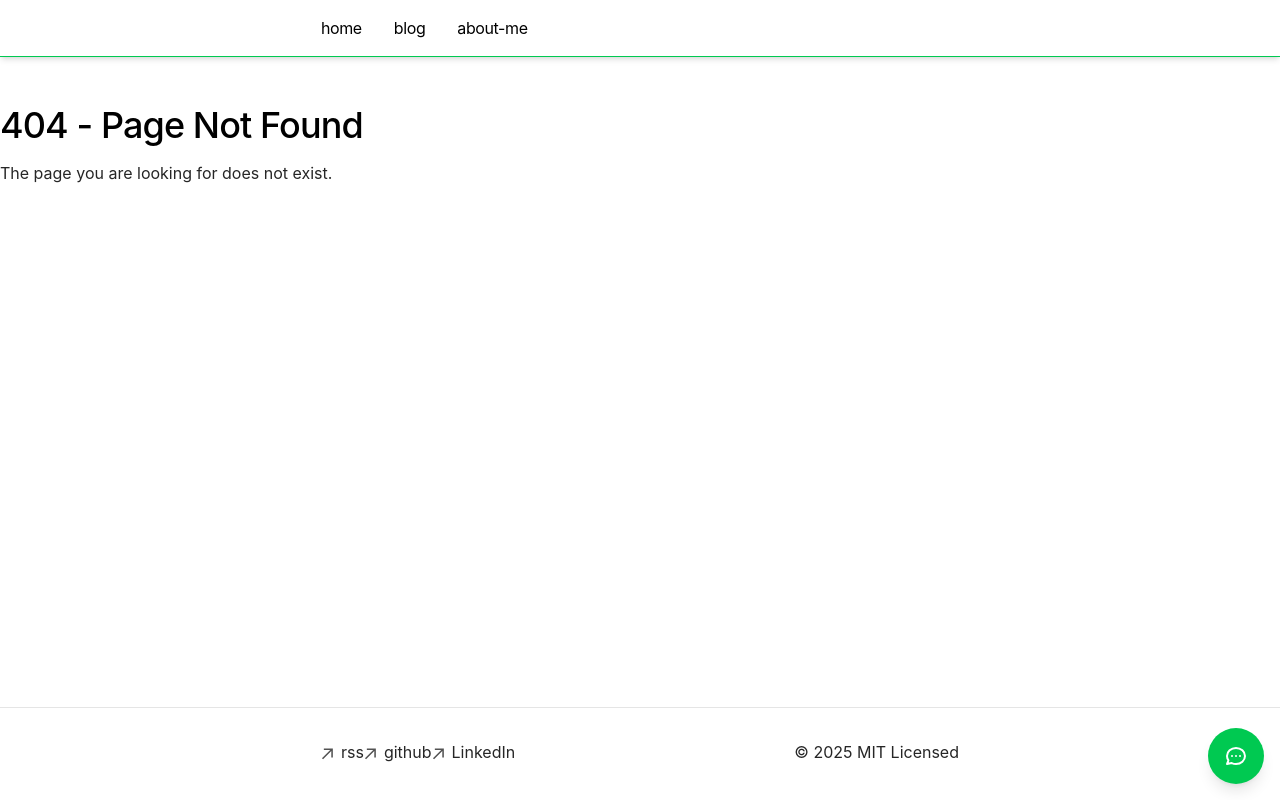
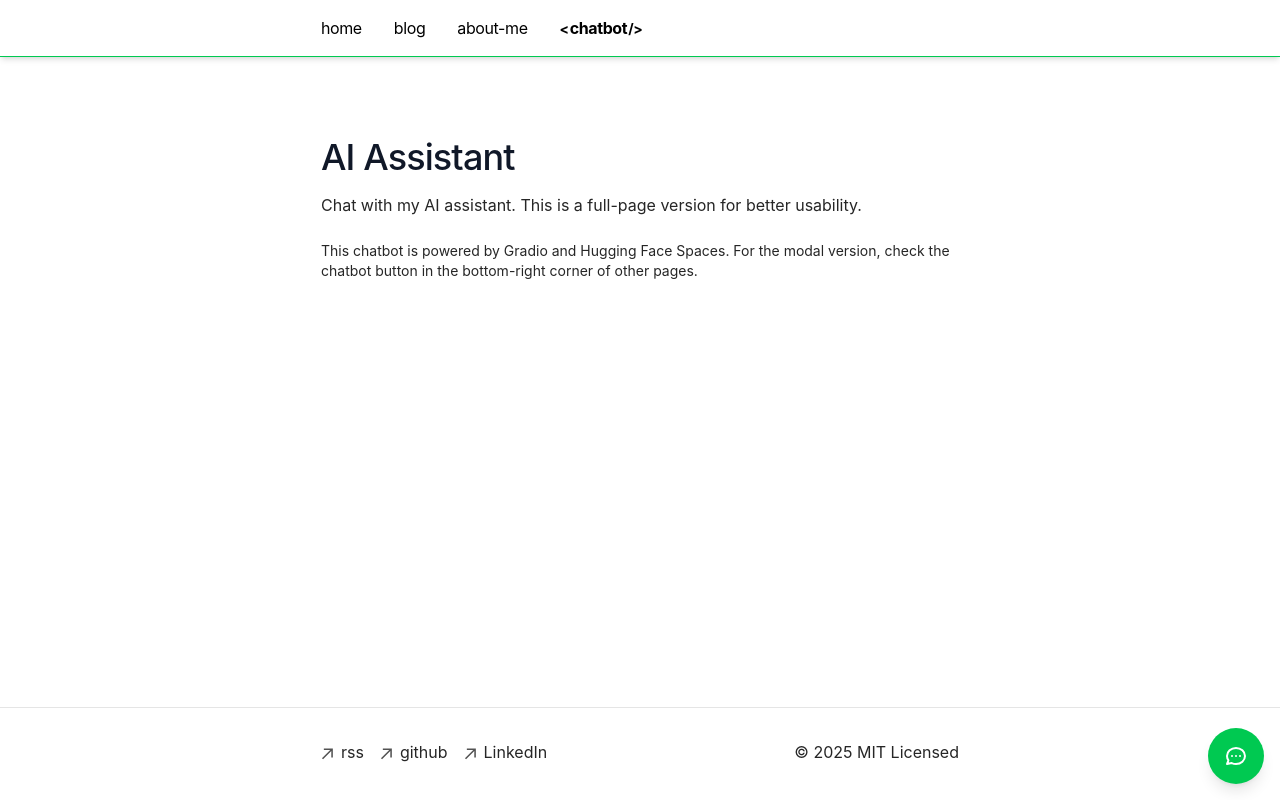
Before and after one commit to aldunchev/aldunchev-portfolio, a Next.js app: page /chatbot in a window 1280 px wide. Before the commit this address had no page. Built offline with nearby package versions, Linux system fonts and the light colour scheme.

Commit message:
Add chatbot page.

```diff
--- /dev/null
+++ b/app/chatbot/page.tsx
@@ -0,0 +1,35 @@
+import { Metadata } from "next";
+
+export const metadata: Metadata = {
+  title: "AI Chatbot",
+  description: "Chat with my AI assistant",
+};
+
+export default function ChatbotPage() {
+  return (
+    <div className="container mx-auto px-4 py-8">
+      <div className="max-w-4xl mx-auto">
+        <h1 className="text-3xl font-bold mb-6 text-gray-900">AI Assistant</h1>
+        <p className="text-gray-600 mb-8">
+          Chat with my AI assistant. This is a full-page version for better
+          usability.
+        </p>
+        <div
+          className="w-full"
+          dangerouslySetInnerHTML={{
+            __html:
+              '<gradio-app src="https://aldunchev-chatbot.hf.space" eager="true"></gradio-app>',
+          }}
+        />
+
+        <div className="mt-6 text-sm text-gray-500">
+          <p>
+            This chatbot is powered by Gradio and Hugging Face Spaces. For the
+            modal version, check the chatbot button in the bottom-right corner
+            of other pages.
+          </p>
+        </div>
+      </div>
+    </div>
+  );
+}
--- a/app/components/footer.tsx
+++ b/app/components/footer.tsx
@@ -19,7 +19,7 @@ export default function Footer() {
   return (
     <footer className="py-4 border-t border-neutral-200 dark:border-neutral-800">
       <div className="container flex justify-between">
-        <ul className="font-sm flex flex-col text-neutral-600 md:flex-row">
+        <ul className="font-sm flex flex-col text-neutral-600 md:flex-row gap-4">
           <li>
             <a
               className="flex items-center transition-all hover:text-neutral-800 dark:hover:text-neutral-100"
--- a/app/components/nav.tsx
+++ b/app/components/nav.tsx
@@ -13,6 +13,9 @@ const navItems = {
   },
   "/about-me": {
     name: "about-me",
+  },
+  "/chatbot": {
+    name: "chatbot",
   },
 };
 
```
